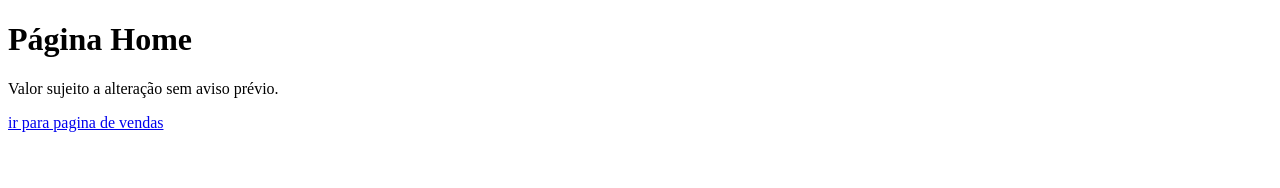
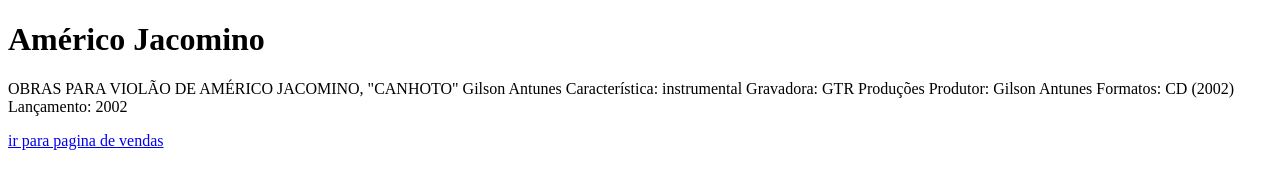
Before and after one commit to DevTinoco/aulagithub, a plain HTML site: page index.html in a window 1280 px wide. Drawn offline with Linux system fonts and the light colour scheme.

Commit message:
Iclusão de conteúdo

```diff
--- a/index.html
+++ b/index.html
@@ -7,8 +7,19 @@
     <title>Document</title>
 </head>
 <body>
-    <h1>Página Home</h1>
-    <p>Valor sujeito a alteração sem aviso prévio.</p>
+    <h1>Américo Jacomino</h1>
+    <p>OBRAS PARA VIOLÃO DE AMÉRICO JACOMINO, "CANHOTO"
+        Gilson Antunes
+        Característica: instrumental
+
+        Gravadora: GTR Produções
+
+        Produtor: Gilson Antunes
+
+        Formatos: CD (2002)
+
+        Lançamento: 2002
+        </p>
     <a href="vendas.html">ir para pagina de vendas</a>
 
 
```
Also changed, not shown: vendas.html (+2 -1 lines).
